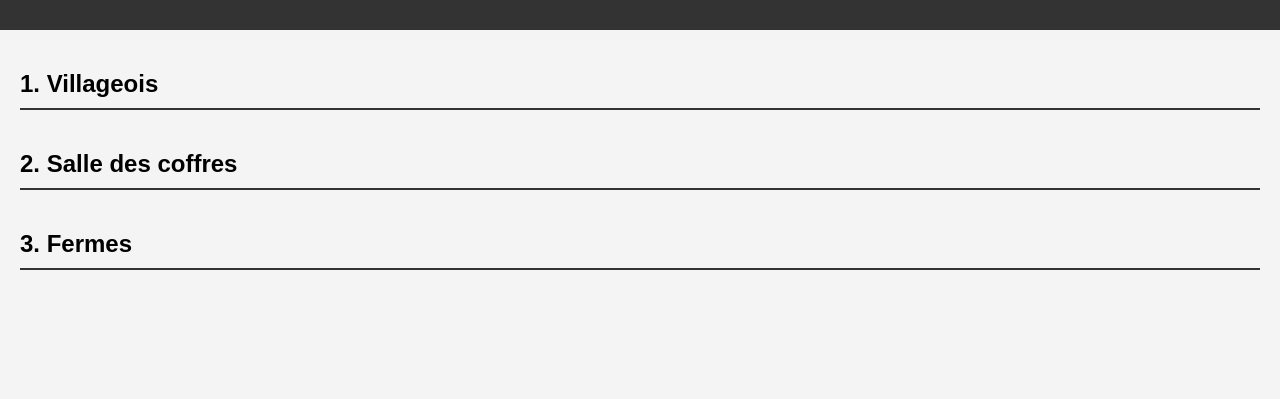
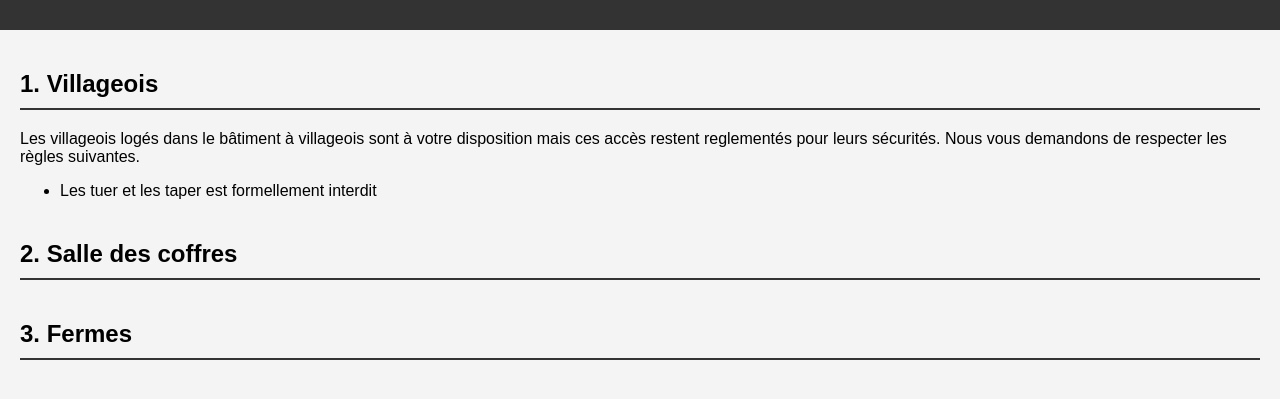
Before and after one commit to Zandgar11/reglement, a plain HTML site: page index.html in a window 1280 px wide. Shown: the part 89-488 px from the top of the page. Drawn offline with Linux system fonts and the light colour scheme.

Commit message:
Update index.html

```diff
--- a/index.html
+++ b/index.html
@@ -19,6 +19,10 @@
     <main>
       <section id="villageois">
         <h2>1. Villageois</h2>
+        <p>Les villageois logés dans le bâtiment à villageois sont à votre disposition mais ces accès restent reglementés pour leurs sécurités. Nous vous demandons de respecter les règles suivantes.</p>
+        <ul>
+          <li>Les tuer et les taper est formellement interdit</li>
+        </ul>
       </section>
 
       <section id="sallecoffres">
```
